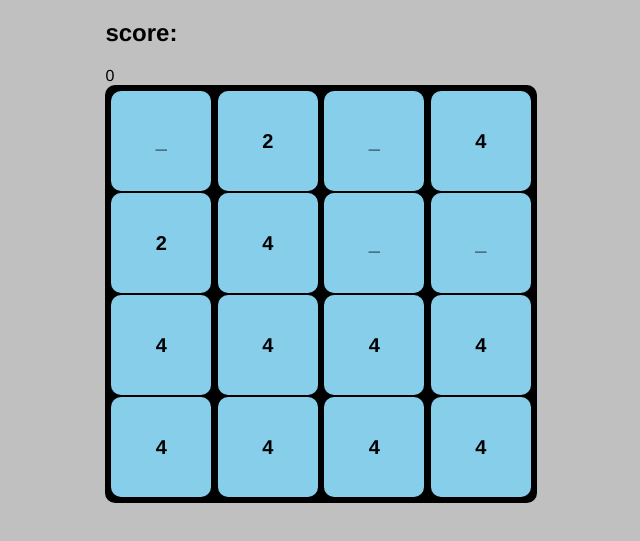
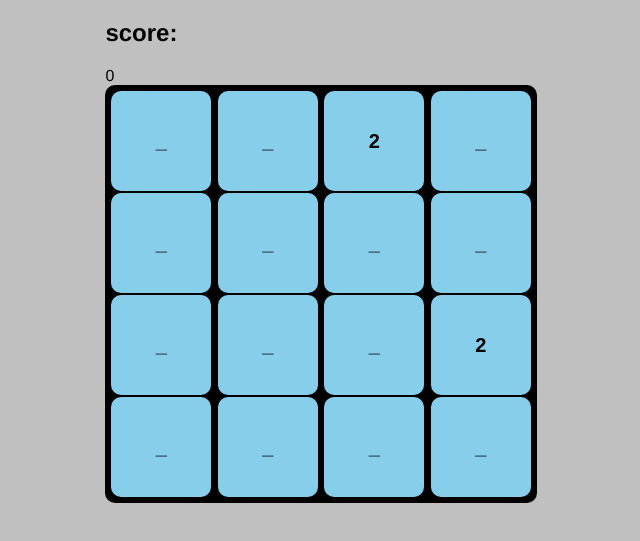
Before and after one commit to eun-n/project1, a plain HTML site: page index.html in a window 1280 px wide. Shown: the part 61-602 px from the top of the page, without its empty margins (317-957 px from the left). Drawn offline with nearby package versions, Linux system fonts and the light colour scheme.

Commit message:
gameboard will be randomly generated upon loading the page

```diff
--- a/index.html
+++ b/index.html
@@ -3,34 +3,35 @@
 <head>
 	<title>Project 1</title>
 	<link rel="stylesheet" href="css/style.css">
+	 <meta charset="UTF-8">
 </head>
-<body>
+<body onload="startGame();">
 	<h1>2048</h1>
 	<h2>score: </h2> <div id="message">0</div>
 	<div class="grid-container">
 		<div class="grid-row">
 			<div id="c1" class="grid-cell">_</div>
- 			<div id="c2" class="grid-cell">2</div>
+ 			<div id="c2" class="grid-cell">_</div>
 			<div id="c3" class="grid-cell">_</div>
-			<div id="c4" class="grid-cell">4</div>
+			<div id="c4" class="grid-cell">_</div>
 		</div>
 		<div class="grid-row">
-			<div id="c5" class="grid-cell">2</div>
-			<div id="c6" class="grid-cell">4</div>
+			<div id="c5" class="grid-cell">_</div>
+			<div id="c6" class="grid-cell">_</div>
 			<div id="c7" class="grid-cell">_</div>
 			<div id="c8" class="grid-cell">_</div>
 		</div>
 		<div class="grid-row">
-			<div id="c9" class="grid-cell">4</div>
-			<div id="c10" class="grid-cell">4</div>
-			<div id="c11" class="grid-cell">4</div>
-			<div id="c12" class="grid-cell">4</div>
+			<div id="c9" class="grid-cell">_</div>
+			<div id="c10" class="grid-cell">_</div>
+			<div id="c11" class="grid-cell">_</div>
+			<div id="c12" class="grid-cell">_</div>
 		</div>
 		<div class="grid-row">
-			<div id="c13" class="grid-cell">4</div>
-			<div id="c14" class="grid-cell">4</div>
-			<div id="c15" class="grid-cell">4</div>
-			<div id="c16" class="grid-cell">4</div>
+			<div id="c13" class="grid-cell">_</div>
+			<div id="c14" class="grid-cell">_</div>
+			<div id="c15" class="grid-cell">_</div>
+			<div id="c16" class="grid-cell">_</div>
 		</div>
 	</div>
 	<script
--- a/js/script.js
+++ b/js/script.js
@@ -58,13 +58,46 @@ function afterBoard() {
 return bstring;
 }
 
+function newNumber() {
+	var num = Math.random();
+	if (num < 0.9) {
+		return 2;
+	} else {
+		return 4;
+	}
+}
+
+function newTile() {
+	var emptyCells = [];
+ 	for (var s=1; s<17; s++) {
+		if (document.getElementById("c" + s).innerHTML === "_")  {
+		var cell = document.getElementById("c" + s);
+		if (cell.innerHTML === "_")  {
+			emptyCells.push(cell)
+		}
+		}
+ 	}
+
+	var index = Math.floor(Math.random() * emptyCells.length);
+	var choice = emptyCells[index];
+	choice.innerHTML = newNumber();
+	console.log(choice);
+
+ }
+
+ function startGame() {
+ 	for (var i=0; i<2; i++) {
+ 		newTile();
+ 	}
+ }
+
 function checkMove() {
 	if(astring === bstring) {
 		return false;
 	} else if (bstring == null) {
 		return false;
 	} else {
-		return true;
+		newTile();
 	}
 }
 
@@ -123,28 +156,29 @@ function slideVertical(az, bz, cz, dz) {
 	slideCells(az+ k, bz+k, cz+k, dz+k);
 }
 }
+
 // //calls sliding functions depending on the directional buttons
 $(document).keydown(function(e) {
     switch(e.which) {
         case 37: // left
         prevBoard();
         slideHorizontal(1, 2, 3, 4);
-        // checkMove();
+        checkMove();
 
         case 38: // up
         prevBoard();
         slideVertical(1, 5, 9, 13);
-        // checkMove();
+        checkMove();
 
         case 39: // right
         prevBoard();
         slideHorizontal(4, 3, 2, 1);
-        // checkMove();
+        checkMove();
 
         case 40: // down
         prevBoard();
         slideVertical(13, 9, 5, 1);
-        // checkMove();
+        checkMove();
 
         default: return;
     }
```
